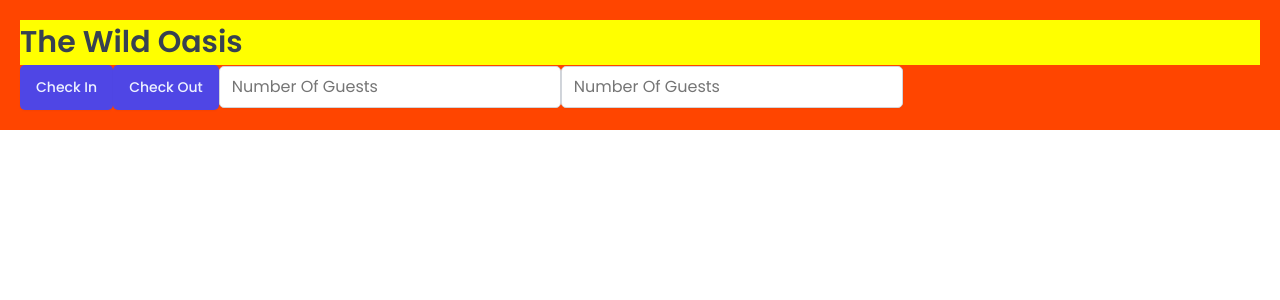
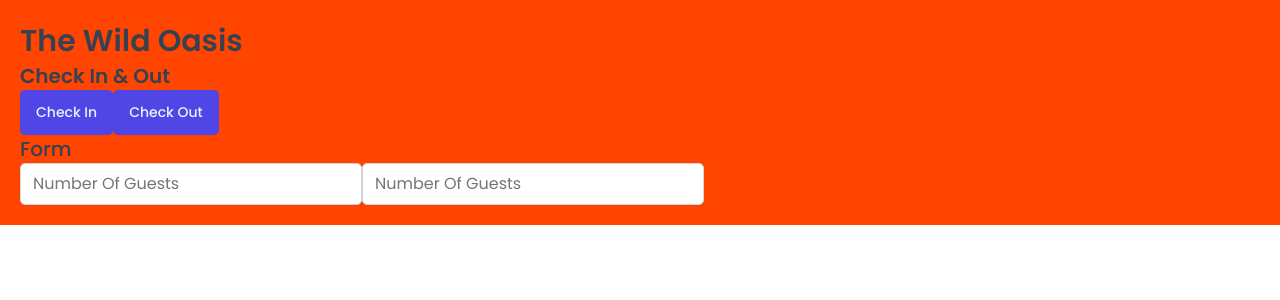
Before and after one commit to ShahadathAlam/The-Wild-Oasis, a React (Vite) app: page / in a window 1280 px wide. Shown: the top 300 px of the page. Built offline with nearby package versions, Linux system fonts and the light colour scheme; a web font is replaced by a local one.

Commit message:
Styled Component Props and the "css" Function

```diff
--- a/src/App.jsx
+++ b/src/App.jsx
@@ -2,12 +2,7 @@
 import GlobalStyles from "./styles/GlobalStyles";
 import Button from "./ui/Button";
 import Input from "./ui/Input";
-
-const H1 = styled.h1`
-  font-size: 30px;
-  font-weight: 600;
-  background-color: yellow;
-`;
+import Heading from "./ui/Heading";
 
 const StyledApp = styled.main`
   background-color: orangered;
@@ -18,10 +13,11 @@
     <>
       <GlobalStyles />
       <StyledApp>
-        <H1>The Wild Oasis</H1>
+        <Heading as="h1">The Wild Oasis</Heading>
+        <Heading as="h2">Check In & Out</Heading>
         <Button onClick={() => alert("check in")}>Check In </Button>
         <Button onClick={() => alert("check out")}>Check Out </Button>
-
+        <Heading as="h3">Form</Heading>
         <Input type="number" placeholder="Number Of Guests" />
         <Input type="number" placeholder="Number Of Guests" />
       </StyledApp>
--- /dev/null
+++ b/src/ui/Heading.jsx
@@ -0,0 +1,42 @@
+import styled, { css } from "styled-components";
+
+// const test = `text-align: center;`;
+// const test = css`
+//   text-align: center;
+//   ${10 > 5 && "background-color: yellow"}
+// `;
+
+// const Heading = styled.h1`
+//   /* font-size: ${10 > 20 ? "30px" : "10px"}; */
+//   font-size: 20px;
+//   font-weight: 600;
+
+//   ${test}
+// `;
+
+const Heading = styled.h1`
+  ${(props) =>
+    props.as === "h1" &&
+    css`
+      font-size: 3rem;
+      font-weight: 600;
+    `}
+
+  ${(props) =>
+    props.as === "h2" &&
+    css`
+      font-size: 2rem;
+      font-weight: 600;
+    `}
+
+
+    ${(props) =>
+    props.as === "h3" &&
+    css`
+      font-size: 2rem;
+      font-weight: 500;
+    `}
+
+    line-height: 1.4;
+`;
+export default Heading;
```
Also changed, not shown: .eslintrc.cjs.
